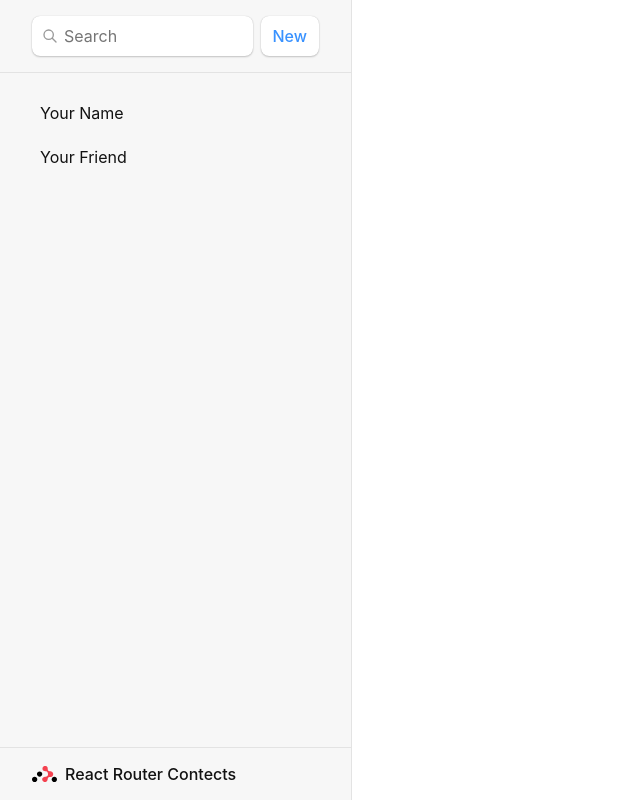
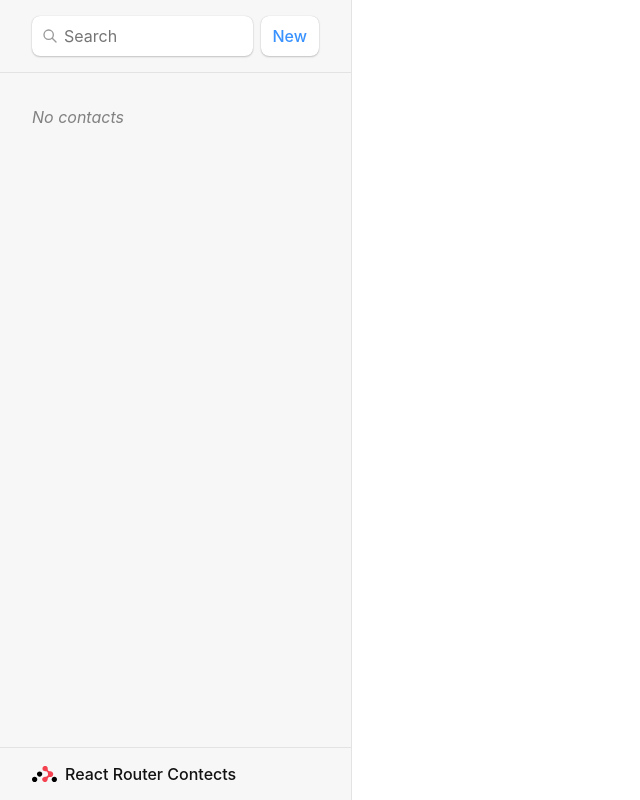
Before and after one commit to Shamoleambo/react-router-docs-tutorial, a React (Vite) app: page / in a window 1280 px wide. Shown: the whole page, without its empty margins (0-640 px from the left). Built offline with nearby package versions, Linux system fonts and the light colour scheme.

Commit message:
apply useLoaderData to retrieve the contacts

```diff
--- a/src/main.jsx
+++ b/src/main.jsx
@@ -1,7 +1,7 @@
 import React from 'react'
 import ReactDOM from 'react-dom/client'
 import { createBrowserRouter, RouterProvider } from 'react-router-dom'
-import Root from './routes/root'
+import Root, { loader as contactsLoader } from './routes/root'
 import Contact from './routes/contact'
 import ErrorPage from './error-page'
 import './index.css'
@@ -11,6 +11,7 @@
     path: '/',
     element: <Root />,
     errorElement: <ErrorPage />,
+    loader: contactsLoader,
     children: [{ path: 'contacts/:contactId', element: <Contact /> }]
   }
 ])
--- a/src/routes/root.jsx
+++ b/src/routes/root.jsx
@@ -1,7 +1,9 @@
-import { Outlet, Link } from 'react-router-dom'
+import { useLoaderData, Outlet, Link } from 'react-router-dom'
 import { getContacts } from '../contacts'
 
 export default function Root() {
+  const { contacts } = useLoaderData()
+
   return (
     <>
       <div id='sidebar'>
@@ -23,14 +25,28 @@
           </form>
         </div>
         <nav>
-          <ul>
-            <li>
-              <Link to={`/contacts/1`}>Your Name</Link>
-            </li>
-            <li>
-              <Link to={`/contacts/2`}>Your Friend</Link>
-            </li>
-          </ul>
+          {contacts.length ? (
+            <ul>
+              {contacts.map((contact) => (
+                <li key={contact.id}>
+                  <Link to={`contacts/${contact.id}`}>
+                    {contact.first || contact.last ? (
+                      <>
+                        {contact.first} {contact.last}
+                      </>
+                    ) : (
+                      <i>No Name</i>
+                    )}{' '}
+                    {contact.favorite && <span>★</span>}
+                  </Link>
+                </li>
+              ))}
+            </ul>
+          ) : (
+            <p>
+              <i>No contacts</i>
+            </p>
+          )}
         </nav>
       </div>
       <div id='detail'>
```
